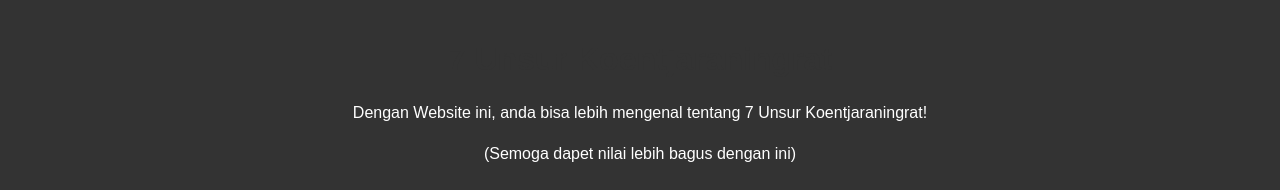
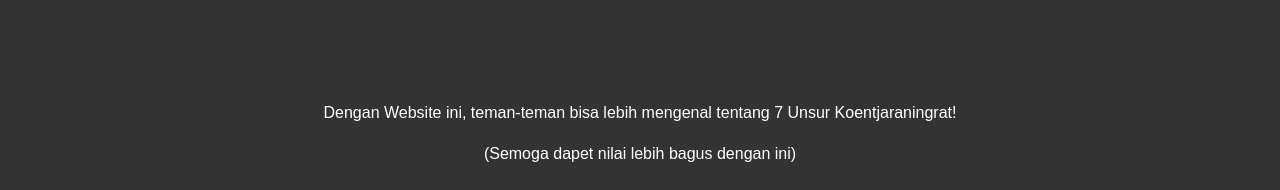
Before and after one commit to DeOhBoi/DeOhBoi.github.io, a plain HTML site: page index.html in a window 1280 px wide. Shown: the top 190 px of the page. Drawn offline with Linux system fonts and the light colour scheme.

Commit message:
index.html

```diff
--- a/index.html
+++ b/index.html
@@ -11,7 +11,7 @@
 <body>
     <header>
         <h1>7 Unsur Koentjaraningrat</h1>
-        <p>Dengan Website ini, anda bisa lebih mengenal tentang 7 Unsur Koentjaraningrat!</p>
+        <p>Dengan Website ini, teman-teman bisa lebih mengenal tentang 7 Unsur Koentjaraningrat!</p>
         <p>(Semoga dapet nilai lebih bagus dengan ini)</p>
     </header>
 
```
